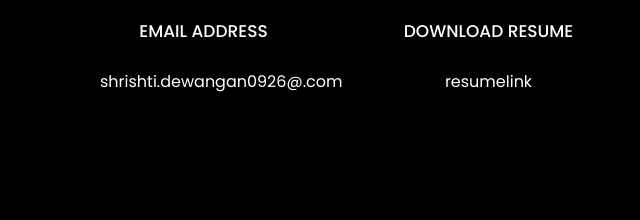
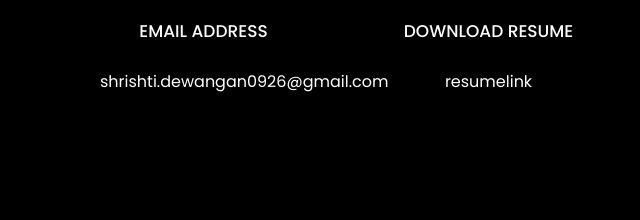
Before and after one commit to shrishtidewangan/shrishtidewangan.github.io, a plain HTML site: page index.html in a window 1280 px wide. Shown: the part 4841-5061 px from the top of the page, 579-1219 px from the left. Drawn offline with Linux system fonts and the light colour scheme; files whose address does not match are found by name.

```diff
--- a/index.html
+++ b/index.html
@@ -556,7 +556,9 @@
           			<span class="icon-paper-plane"></span>
           		</div>
           		<h3 class="mb-4">Email Address</h3>
-	            <p><a href="mailto:info@yoursite.com">shrishti.dewangan0926@.com</a></p>
+	            <p> <a href="https://mail.google.com/mail/?view=cm&fs=1&to=shrishti.dewangan0926@gmail.com" target="_blank"
+                       rel="noopener noreferrer">shrishti.dewangan0926@gmail.com</a>
+				</p>
 	          </div>
           </div>
           <div class="col-md-6 col-lg-3 d-flex ftco-animate">
@@ -581,7 +583,7 @@
 					<ul class="ftco-footer-social list-unstyled d-flex justify-content-center align-items-center mb-0">
 					  <li class="ftco-animate normal-txt">Find me on  </li>
 					  <!--<li class="ftco-animate"><a href="https://www.youtube.com/@RishabhMishraOfficial"><span class="icon-youtube"></span></a></li>-->
-					  <li class="ftco-animate"><a href="https://www.linkedin.com/in/rishabhnmishra/"><span class="icon-linkedin"></span></a></li>
+					  <li class="ftco-animate"><a href="https://www.linkedin.com/in/shrishtidewangan/" target="_blank"><span class="icon-linkedin"></span></a></li>
 					  <!--<li class="ftco-animate"><a href="https://twitter.com/rishabhnmishra"><span class="icon-twitter"></span></a></li>-->
 					  <!--<li class="ftco-animate"><a href="https://twitter.com/rishabhnmishra"><span class="icon-facebook"></span></a></li>-->
 				     <!-- <li class="ftco-animate"><a href="https://www.instagram.com/rishabhnmishra/"><span class="icon-instagram"></span></a></li>-->
```
